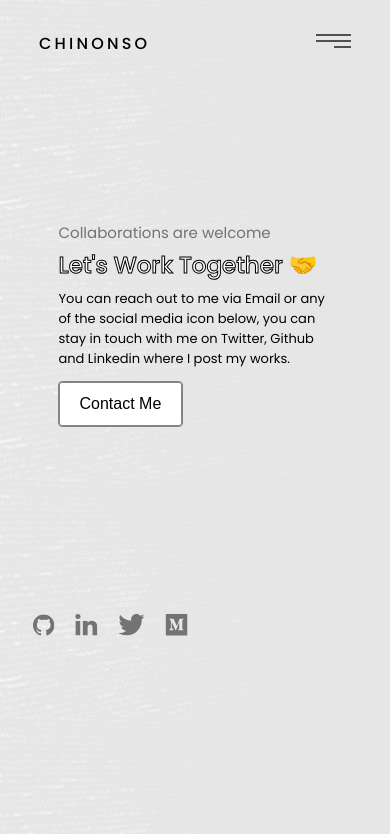
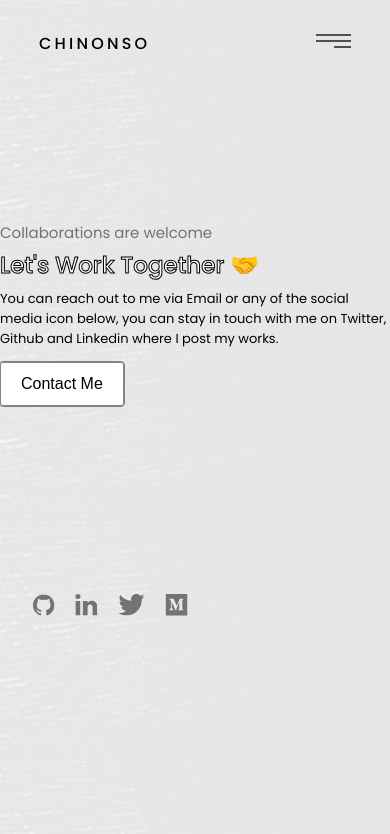
Before and after one commit to nwabuezenonso/v1portfolio, a React (Create React App) app: page /contact in a window 390 px wide. Shown: the top 834 px of the page. Built offline with nearby package versions, Linux system fonts and the light colour scheme.

Commit message:
reducing code in the contact section and working on media queries

```diff
--- a/src/containers/Contact/Contact.css
+++ b/src/containers/Contact/Contact.css
@@ -41,36 +41,23 @@
 /* mobile view */
 @media screen and (max-width: 650px) {
     .contact{
-        padding-top: 35%;
-        padding-bottom: 40%;
+        padding: 35% 0 40% 0;
     }
+
     .heading p{
-        font-style: normal;
-        font-weight: 400;
         font-size: 15px;
         line-height: 16px;
         color: #737374;
-        margin: 0;
     }
 
     .heading h1{
-        font-style: normal;
-        margin: 0;
-        font-weight: 500;
         font-size: 23px;
         line-height: 48px;
-        -webkit-text-fill-color: #fff;
-        -webkit-text-stroke-width: 1px;
-        -webkit-text-stroke-color: #000;
     }
 
     .content p{
-        margin-top: 0;
-        font-style: normal;
         font-weight: 275;
         font-size: 13px;
         line-height: 20px;
-
-        color: #000000;
     }
 }
```
